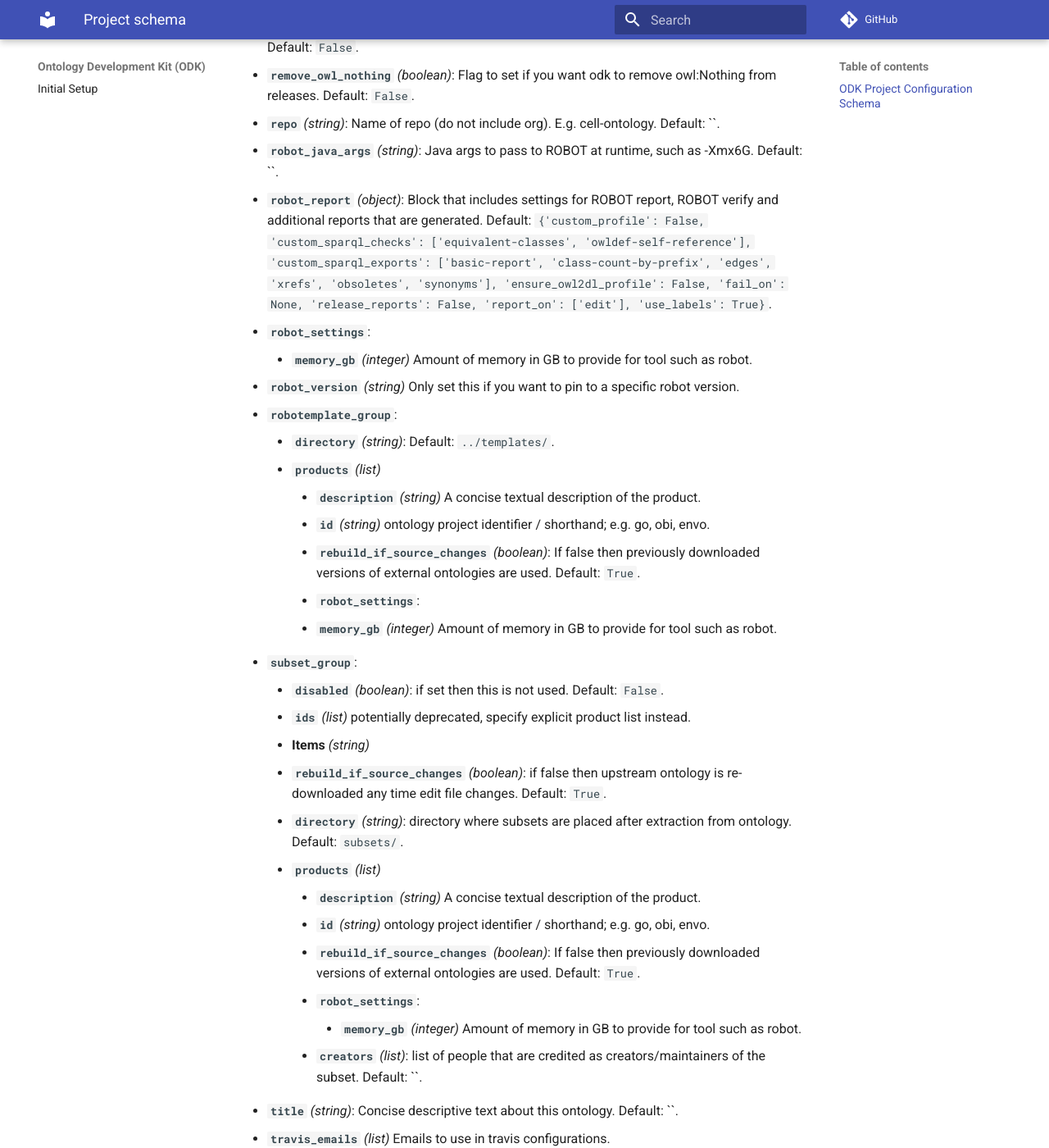
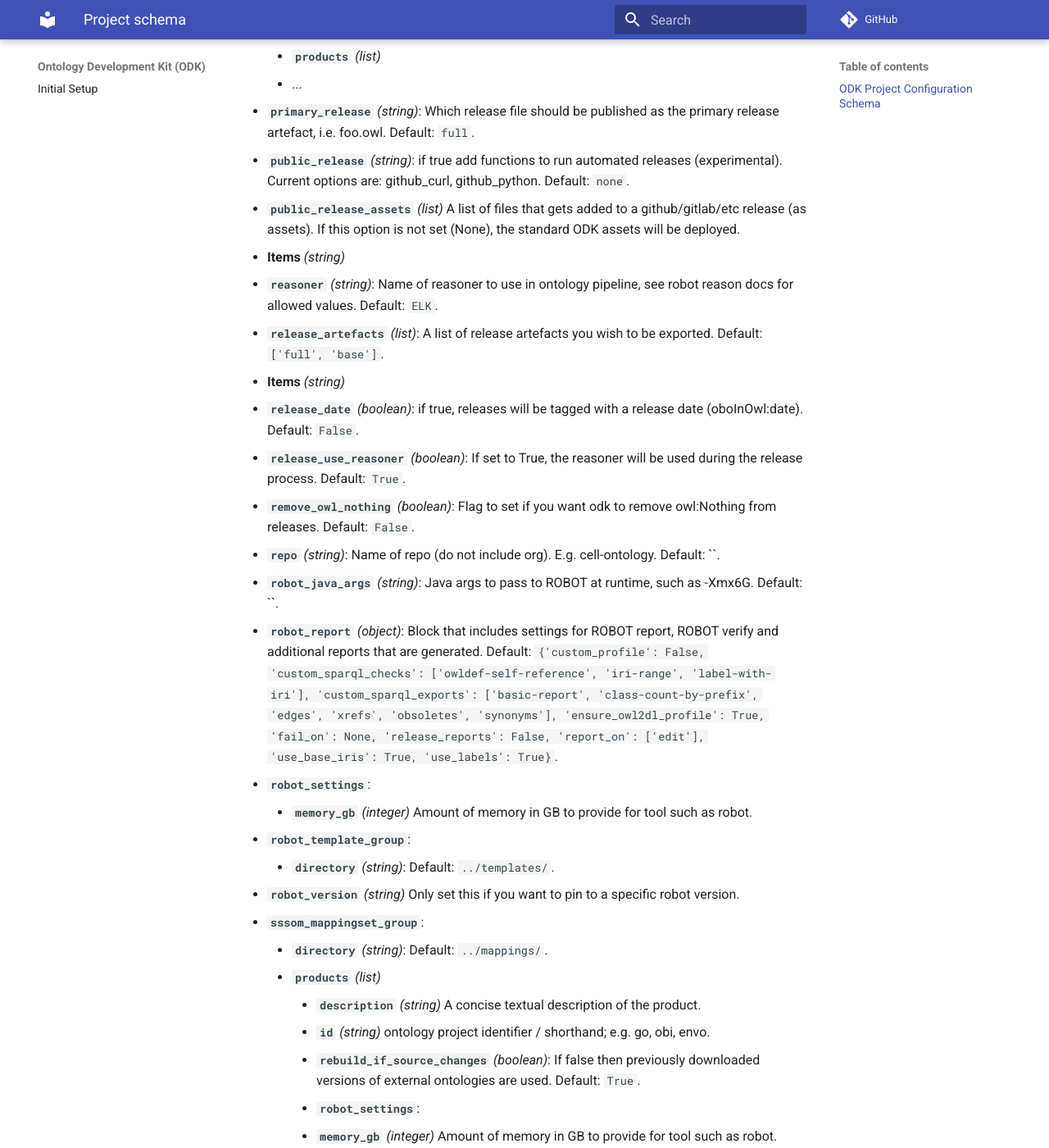
Before and after one commit to INCATools/ontology-development-kit, an MkDocs documentation site: the page built from docs/project-schema.md, in a window 1280 px wide and 1400 px high, scrolled down 4484 px. Shown: the whole window at 82% size. Built offline with MkDocs 1.6.1 and Material for MkDocs 9.7.7, drawn with Linux system fonts in a browser that asks for light colours; comment, search, counter and statistics services are not loaded; some of the changed text lies outside the part shown.

Commit message:
Docs for 132

```diff
--- a/docs/project-schema.md
+++ b/docs/project-schema.md
@@ -13,11 +13,19 @@
 
 - **`components`**:
     - **`filename`** *(string)* The filename of this component.
-    - **`source`** *(string)* The source for which the component should be obtained.
+    - **`source`** *(string)* The URL source for which the component should be obtained.
+    - **`template_options`** *(string)* ROBOT options passed to the template command.
+    - **`templates`** *(list)* A list of ROBOT template names. If set, these will be used to source this component.
+      - **Items** *(string)*
+    - **`use_template`** *(boolean)*: If true, the component will be sourced by a template. Default: `False`.
     - **`directory`** *(string)*: directory where components are maintained. Default: `components`.
     - **`products`** *(list)*
         - **`filename`** *(string)* The filename of this component.
-        - **`source`** *(string)* The source for which the component should be obtained.
+        - **`source`** *(string)* The URL source for which the component should be obtained.
+        - **`template_options`** *(string)* ROBOT options passed to the template command.
+        - **`templates`** *(list)* A list of ROBOT template names. If set, these will be used to source this component.
+          - **Items** *(string)*
+        - **`use_template`** *(boolean)*: If true, the component will be sourced by a template. Default: `False`.
 
 
 - **`contact`** *(string)* Single contact for ontology as required by OBO.
@@ -82,6 +90,10 @@
     - **`rebuild_if_source_changes`** *(boolean)*: if false then upstream ontology is re-downloaded any time edit file changes. Default: `True`.
     - **`annotation_properties`** *(list)*: Define which annotation properties to pull in. Default: `['rdfs:label', 'IAO:0000115']`.
     - **`directory`** *(string)*: directory where imports are extracted into to. Default: `imports/`.
+    - **`exclude_iri_patterns`** *(list)*: List of IRI patterns. If set, IRIs matching and IRI pattern will be removed from the import. Default: ``.
+    - **`export_obo`** *(boolean)*: If set to true, modules will not only be created in OWL, but also OBO format. Default: `False`.
+    - **`mirror_max_time_download`** *(integer)*: Corresponds to the cURL --max-time parameter (in seconds), see http://www.ipgp.fr/~arnaudl/NanoCD/software/win32/curl/docs/curl.html. Default: `200`.
+    - **`mirror_retry_download`** *(integer)*: Corresponds to the cURL --retry parameter, see http://www.ipgp.fr/~arnaudl/NanoCD/software/win32/curl/docs/curl.html. Default: `4`.
     - **`module_type`** *(string)*: Module type. Supported: slme, minimal, custom. Default: `slme`.
     - **`module_type_slme`** *(string)*: SLME module type. Supported: BOT, TOP, STAR. Default: `BOT`.
     - **`products`** *(list)*
@@ -93,6 +105,7 @@
         - **`annotation_properties`** *(list)*: Define which annotation properties to pull in. Default: `['rdfs:label', 'IAO:0000115']`.
         - **`base_iris`** *(list)*: if specified this URL is used rather than the default OBO PURL for the main OWL product. Default: ``.
         - **`is_large`** *(boolean)*: if large, ODK may take measures to reduce the memory footprint of the import. Default: `False`.
+        - **`make_base`** *(boolean)*: if make_base is true, try to extract a base file from the mirror. Default: `False`.
         - **`mirror_from`** *(string)*: if specified this URL is used rather than the default OBO PURL for the main OWL product. Default: ``.
         - **`module_type`** *(string)*: Module type. Supported: slme, minimal, custom. Default: ``.
         - **`module_type_slme`** *(string)*: SLME module type. Supported: BOT, TOP, STAR. Default: `BOT`.
@@ -101,6 +114,7 @@
         - **`use_gzipped`** *(boolean)*: if use_gzipped is true, try use the base IRI instead of normal one to mirror from. Default: `False`.
     - **`release_imports`** *(boolean)*: If set to True, imports are copied to the release directory. Default: `False`.
     - **`slme_individuals`** *(string)*: See http://robot.obolibrary.org/extract#syntactic-locality-module-extractor-slme. Default: `include`.
+    - **`use_base_merging`** *(boolean)*: If set to true, mirrors will be merged before determining a suitable seed. This can be a quite costly process. Default: `False`.
 
 
 - **`import_pattern_ontology`** *(boolean)*: if true import pattern.owl. Default: `False`.
@@ -116,18 +130,7 @@
 - **`obo_format_options`** *(string)*: Additional args to pass to robot when saving to obo. TODO consider changing to a boolean for checks. Default: ``.
 
 
-- **`pattern_group`**:
-    - **`disabled`** *(boolean)*: if set then this is not used. Default: `False`.
-    - **`ids`** *(list)* potentially deprecated, specify explicit product list instead.
-      - **Items** *(string)*
-    - **`rebuild_if_source_changes`** *(boolean)*: if false then upstream ontology is re-downloaded any time edit file changes. Default: `True`.
-    - **`directory`** *(string)*: directory where pattern source lives, also where TSV exported to. Default: `../patterns/`.
-    - **`products`** *(list)*
-        - **`description`** *(string)* A concise textual description of the product.
-        - **`id`** *(string)* ontology project identifier / shorthand; e.g. go, obi, envo.
-        - **`rebuild_if_source_changes`** *(boolean)*: If false then previously downloaded versions of external ontologies are used. Default: `True`.
-        - **`robot_settings`**:
-            - **`memory_gb`** *(integer)* Amount of memory in GB to provide for tool such as robot.
+- **`owltools_memory`** *(string)*: OWLTools memory, for example 4GB. Default: ``.
 
 
 - **`pattern_pipelines_group`**:
@@ -135,13 +138,17 @@
     - **`ids`** *(list)* potentially deprecated, specify explicit product list instead.
       - **Items** *(string)*
     - **`rebuild_if_source_changes`** *(boolean)*: if false then upstream ontology is re-downloaded any time edit file changes. Default: `True`.
-    - **`products`** *(list)*
+    - **`directory`** *(string)*: directory where pattern source lives, also where TSV exported to. Default: `../patterns/`.
+    - **`matches`** *(list)*
         - **`description`** *(string)* A concise textual description of the product.
         - **`id`** *(string)* ontology project identifier / shorthand; e.g. go, obi, envo.
         - **`rebuild_if_source_changes`** *(boolean)*: If false then previously downloaded versions of external ontologies are used. Default: `True`.
         - **`robot_settings`**:
             - **`memory_gb`** *(integer)* Amount of memory in GB to provide for tool such as robot.
         - **`dosdp_tools_options`** *(string)*: Default: `--obo-prefixes=true`.
+        - **`ontology`** *(string)*: Default: `$(SRC)`.
+    - **`products`** *(list)*
+      - ...
 
 
 - **`primary_release`** *(string)*: Which release file should be published as the primary release artefact, i.e. foo.owl. Default: `full`.
@@ -164,6 +171,9 @@
 - **`release_date`** *(boolean)*: if true, releases will be tagged with a release date (oboInOwl:date). Default: `False`.
 
 
+- **`release_use_reasoner`** *(boolean)*: If set to True, the reasoner will be used during the release process. Default: `True`.
+
+
 - **`remove_owl_nothing`** *(boolean)*: Flag to set if you want odk to remove owl:Nothing from releases. Default: `False`.
 
 
@@ -173,24 +183,29 @@
 - **`robot_java_args`** *(string)*: Java args to pass to ROBOT at runtime, such as -Xmx6G. Default: ``.
 
 
-- **`robot_report`** *(object)*: Block that includes settings for ROBOT report, ROBOT verify and additional reports that are generated. Default: `{'custom_profile': False, 'custom_sparql_checks': ['equivalent-classes', 'owldef-self-reference'], 'custom_sparql_exports': ['basic-report', 'class-count-by-prefix', 'edges', 'xrefs', 'obsoletes', 'synonyms'], 'ensure_owl2dl_profile': False, 'fail_on': None, 'release_reports': False, 'report_on': ['edit'], 'use_labels': True}`.
+- **`robot_report`** *(object)*: Block that includes settings for ROBOT report, ROBOT verify and additional reports that are generated. Default: `{'custom_profile': False, 'custom_sparql_checks': ['owldef-self-reference', 'iri-range', 'label-with-iri'], 'custom_sparql_exports': ['basic-report', 'class-count-by-prefix', 'edges', 'xrefs', 'obsoletes', 'synonyms'], 'ensure_owl2dl_profile': True, 'fail_on': None, 'release_reports': False, 'report_on': ['edit'], 'use_base_iris': True, 'use_labels': True}`.
 
 
 - **`robot_settings`**:
     - **`memory_gb`** *(integer)* Amount of memory in GB to provide for tool such as robot.
 
 
+- **`robot_template_group`**:
+    - **`directory`** *(string)*: Default: `../templates/`.
+
+
 - **`robot_version`** *(string)* Only set this if you want to pin to a specific robot version.
 
 
-- **`robotemplate_group`**:
-    - **`directory`** *(string)*: Default: `../templates/`.
+- **`sssom_mappingset_group`**:
+    - **`directory`** *(string)*: Default: `../mappings/`.
     - **`products`** *(list)*
         - **`description`** *(string)* A concise textual description of the product.
         - **`id`** *(string)* ontology project identifier / shorthand; e.g. go, obi, envo.
         - **`rebuild_if_source_changes`** *(boolean)*: If false then previously downloaded versions of external ontologies are used. Default: `True`.
         - **`robot_settings`**:
           - **`memory_gb`** *(integer)* Amount of memory in GB to provide for tool such as robot.
+      - **`mirror_from`** *(string)*: if specified this URL is used to mirror the mapping set. Default: ``.
 
 
 - **`subset_group`**:
@@ -215,7 +230,13 @@
   - **Items** *(string)*
 
 
-- **`uribase`** *(string)*: Base URI for PURLs. DO NOT MODIFY AT THIS TIME, code is still hardwired for OBO. Default: `http://purl.obolibrary.org/obo`.
+- **`uribase`** *(string)*: Base URI for PURLs. For an example see https://gitlab.c-path.org/c-pathontology/critical-path-ontology. Default: `http://purl.obolibrary.org/obo`.
+
+
+- **`uribase_suffix`** *(string)* Suffix for the uri base. If not set, the suffix will be the ontology id by default.
+
+
+- **`use_context`** *(boolean)*: If True, a context file is created that allows the user to specify prefixes used across the project. Default: `False`.
 
 
 - **`use_custom_import_module`** *(boolean)*: if true add a custom import module which is managed through a robot template. This can also be used to manage your module seed. Default: `False`.
@@ -224,4 +245,18 @@
 - **`use_dosdps`** *(boolean)*: if true use dead simple owl design patterns. Default: `False`.
 
 
+- **`use_edit_file_imports`** *(boolean)*: If True, ODK will release the ontology with imports explicitly specified by owl:imports in the edit file.
+    If False, ODK will build and release the ontology with _all_ imports and _all_ components specified in the ODK config file. Default: `True`.
+
+
 - **`use_external_date`** *(boolean)*: Flag to set if you want odk to use the host `date` rather than the docker internal `date`. Default: `False`.
+
+
+- **`use_mappings`** *(boolean)*: if true use SSSOM mapping files. Default: `False`.
+
+
+- **`use_templates`** *(boolean)*: if true use ROBOT templates. Default: `False`.
+
+
+- **`workflows`** *(list)*: Workflows that are synced when updating the repo. Currently available: docs, diff, qc. Default: `['docs']`.
+  - **Items** *(string)*
```
Also changed, not shown: other parts of docs/project-schema.md (+1 -1 lines), 1 other file.
